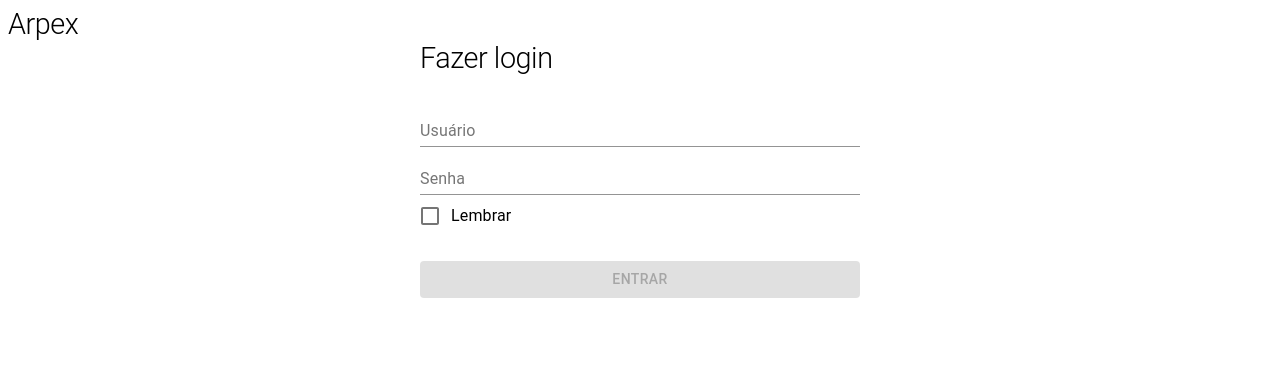
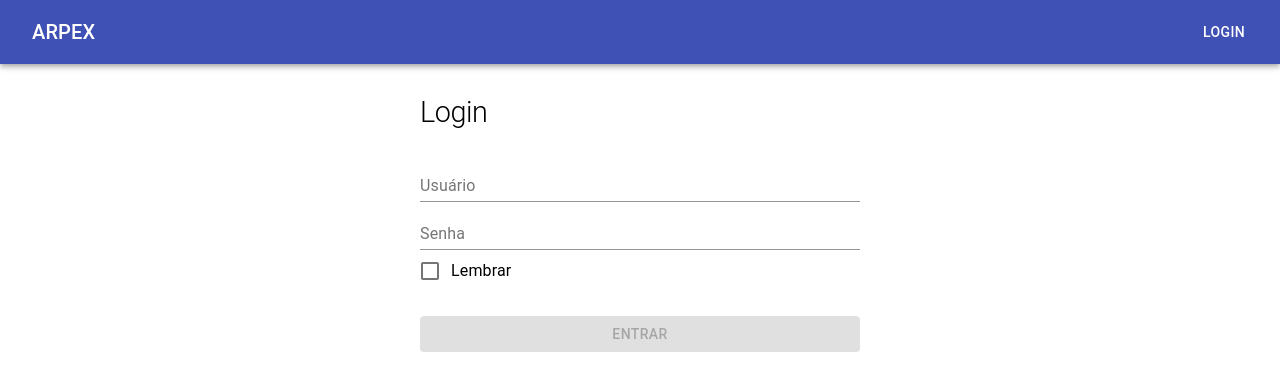
Before and after one commit to cazettogroove/arpex-frontend, a React (Create React App) app: page /login in a window 1280 px wide. Shown: the top 390 px of the page. Built offline with nearby package versions, Linux system fonts and the light colour scheme; what aws-amplify would draw is missing.

Commit message:
feat: add header

```diff
--- a/public/index.html
+++ b/public/index.html
@@ -24,6 +24,11 @@
       work correctly both with client-side routing and a non-root public URL.
       Learn how to configure a non-root public URL by running `npm run build`.
     -->
+    <style>
+      body {
+        margin: 0;
+      }
+    </style>
     <title>React App</title>
   </head>
   <body>
--- a/src/app/App.tsx
+++ b/src/app/App.tsx
@@ -11,6 +11,7 @@ import { Text } from 'components/Text/Text';
 import { amplifyConfig } from 'config/amplify';
 import { PrivateRoute } from 'features/User/components/PrivateRoute';
 import { ChangePasswordPage } from 'features/ChangePassword/ChangePassword';
+import { Header } from 'components/Header/Header';
 
 export const TEXT_SITE_NAME = 'Arpex';
 
@@ -19,8 +20,8 @@ Amplify.configure(amplifyConfig);
 export const App: FC = () => {
   return (
     <Provider store={store}>
-      <Text type="H1">{TEXT_SITE_NAME}</Text>
       <BrowserRouter>
+        <Header />
         <ThemeProvider theme={theme}>
           <Routes>
             <Route path="/" element={<div />} />
--- /dev/null
+++ b/src/components/Header/Header.tsx
@@ -0,0 +1,25 @@
+import React, { FC } from 'react';
+import { AppBar, Box, Toolbar, Typography, Button } from '@material-ui/core';
+import { Link } from 'react-router-dom';
+
+export const Header: FC = () => {
+  return (
+    <Box marginBottom={4}>
+      <AppBar position="static">
+        <Toolbar>
+          <Button component={Link} to="/" color="inherit">
+            <Typography variant="h6" component="div">
+              Arpex
+            </Typography>
+          </Button>
+
+          <Box display="flex" flex="1" justifyContent="flex-end">
+            <Button component={Link} to="/login" color="inherit">
+              Login
+            </Button>
+          </Box>
+        </Toolbar>
+      </AppBar>
+    </Box>
+  );
+};
--- a/src/features/Login/LoginPage.tsx
+++ b/src/features/Login/LoginPage.tsx
@@ -15,7 +15,7 @@ import {
   setSessionStorageCache,
 } from 'features/User/helpers';
 
-export const TEXT_PAGE_TITLE = 'Fazer login';
+export const TEXT_PAGE_TITLE = 'Login';
 const TEXT_USER_FIELD_LABEL = 'Usuário';
 const TEXT_PASSWORD_FIELD_LABEL = 'Senha';
 const TEXT_BUTTON_LOG_IN = 'Entrar';
```
